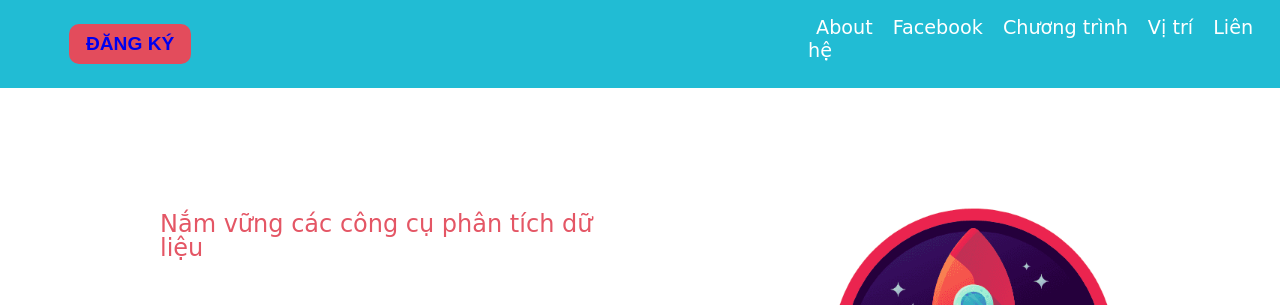
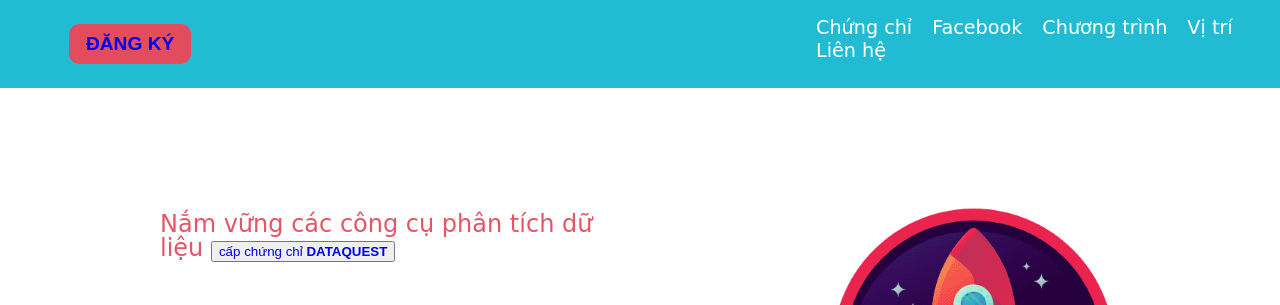
Before and after one commit to michelbui1986/25062022.github.io, a plain HTML site: page index.html in a window 1280 px wide. Shown: the top 305 px of the page. Drawn offline with Linux system fonts and the light colour scheme; a web font is replaced by a local one.

Commit message:
09052022

```diff
--- a/index.html
+++ b/index.html
@@ -16,7 +16,7 @@
       <div class="brand-icon"><button class="register-btn"  STYLE="font-size:120%" > <a href="https://docs.google.com/forms/d/e/1FAIpQLScSVfPeXc_2RLuPWNWZPBGkVrRTtxJgggVsbvTdE_ZDyJQSvg/viewform?usp=sf_link">ĐĂNG KÝ</a></button></div>
       <div class="nav-items">
         <ul>
-          <li><a href="https://michelbui1986.github.io/">About</a></li>
+          <li><a href="https://drive.google.com/file/d/1vrnrdRcpcgd3zlXqvuFZVK_2eWO4Vm0l/view?usp=sharing">Chứng chỉ</a></li>
           <li><a href="https://www.facebook.com/buituananh86">Facebook</a></li>
           <li><a href="https://drive.google.com/file/d/1hTrKl_fMM8hZkzau4UM3zpPKykT1AMct/view?usp=sharing">Chương trình</a></li>
           <li><a href="https://www.google.com/maps/place/Paris">Vị trí</a></li>
@@ -26,7 +26,7 @@
     </div>
     <div class="section-1">
       <div class="content-block">
-        <p>Nắm vững các công cụ phân tích dữ liệu</p>
+        <p>Nắm vững các công cụ phân tích dữ liệu <button><a href="https://drive.google.com/file/d/1vrnrdRcpcgd3zlXqvuFZVK_2eWO4Vm0l/view?usp=sharing">cấp chứng chỉ <strong>DATAQUEST</strong></a></button></p>
         <h1>Data science</h1>
         <span  STYLE="font-size:120%">
           Tập trung học và luyện tập các công cụ để phân tích dữ liệu mới nhất thông qua bài tập và các projects sử dụng số liệu thực tế
```
